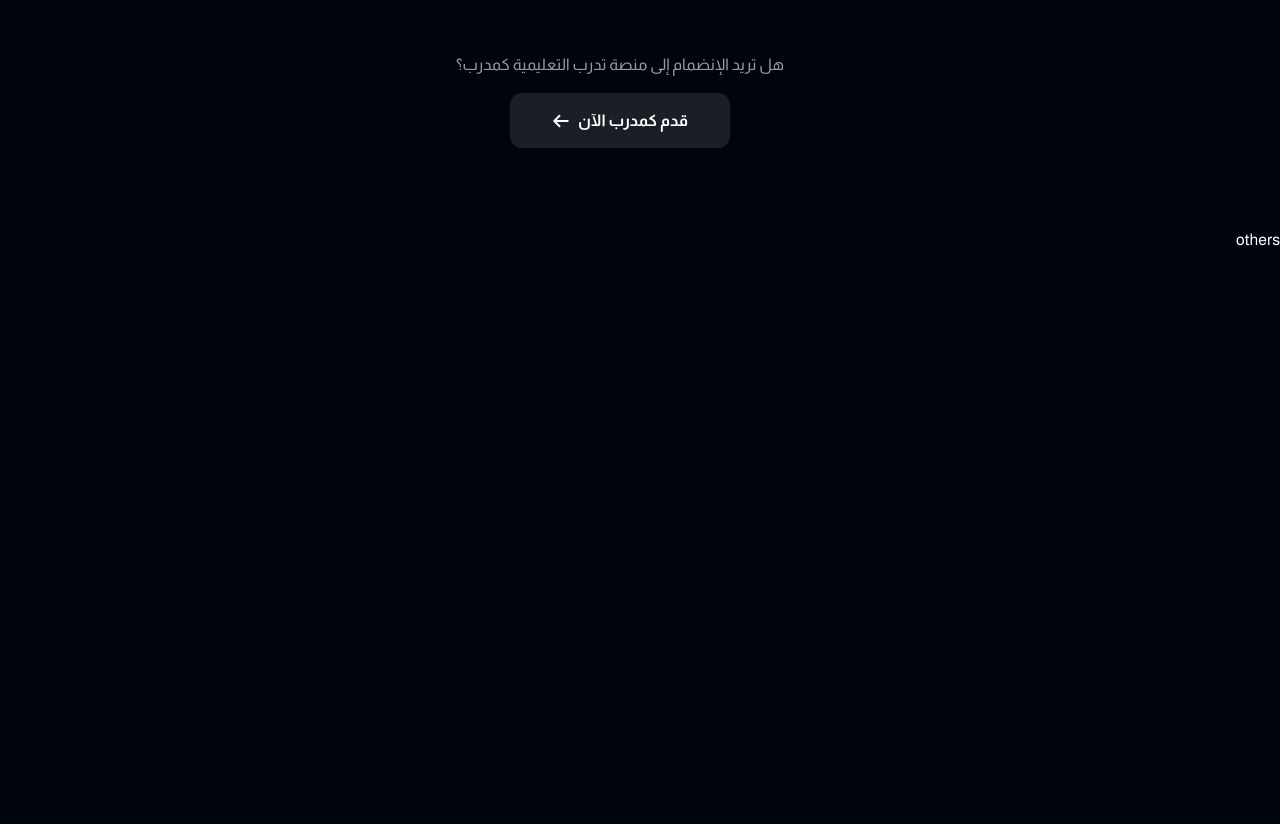
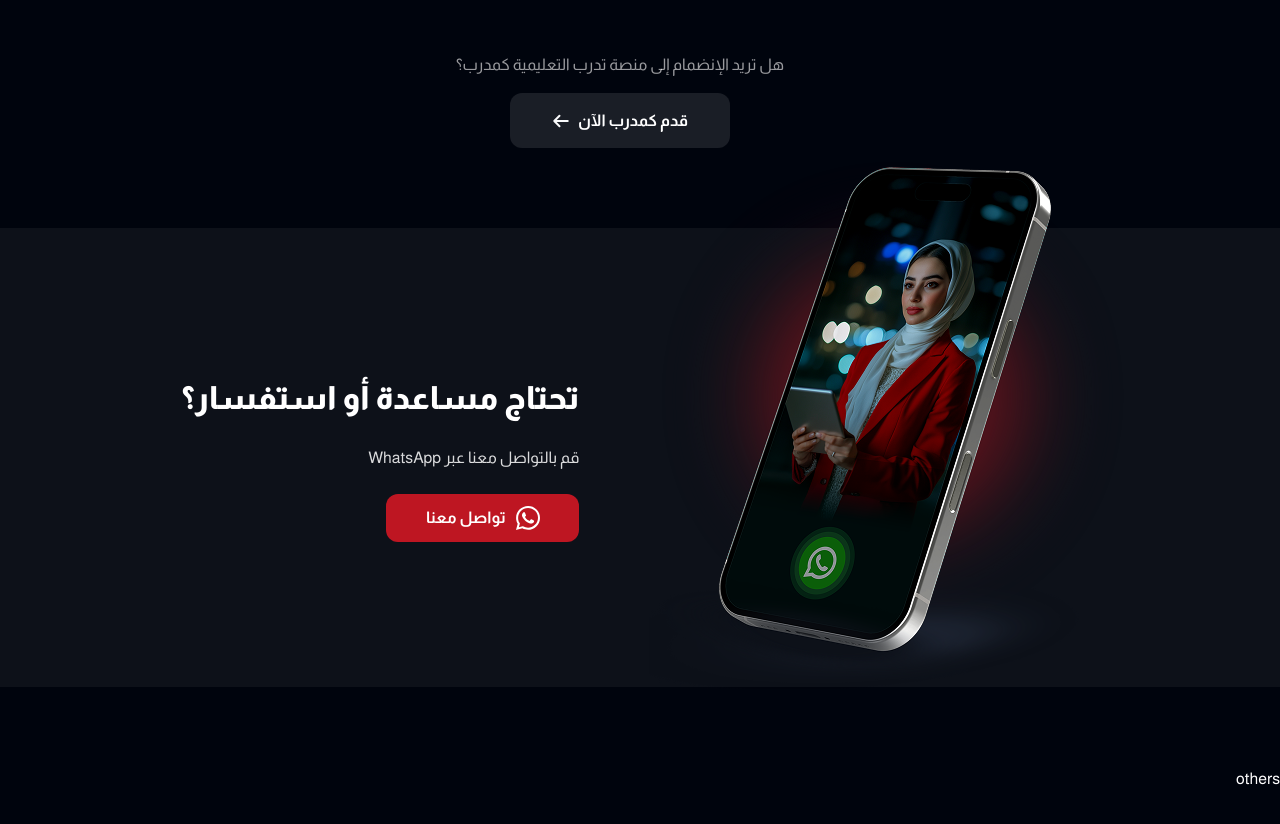
Before and after one commit to Ahmed-Sadek89/tadarab_task_31_7, a Next.js app: page / in a window 1280 px wide. Shown: the part 6940-7764 px from the top of the page. Built offline with nearby package versions, Linux system fonts and the light colour scheme.

Commit message:
feature-13/create-contact-section

```diff
--- a/app/(pages)/page.tsx
+++ b/app/(pages)/page.tsx
@@ -1,5 +1,6 @@
 import {
   BestSelling,
+  Contact,
   Countdown,
   CourseCategories,
   Discover,
@@ -31,6 +32,7 @@ export default function Home () {
       <Countdown />
       <Discover />
       <Trainers />
+      <Contact />
       <div className='h-screen'>others</div>
     </>
   )
--- /dev/null
+++ b/components/sections/contact/contact.tsx
@@ -0,0 +1,44 @@
+import Image from 'next/image'
+import Link from 'next/link'
+
+const Contact = () => {
+  return (
+    <section className='relative flex justify-center items-center bg-[#0D1119] w-full h-[459px]'>
+      <div className='items-center grid grid-cols-2'>
+        <div className='flex justify-center items-center w-full'>
+          <Image
+            src={'/contact.png'}
+            alt='contact'
+            width={519}
+            height={560}
+            className='translate-y-[-49px]'
+          />
+        </div>
+        <div className='flex justify-center items-center w-full'>
+          <div className='flex flex-col gap-y-[24px]'>
+            <h2 className='font-extrabold text-[32px]'>
+              تحتاج مساعدة أو استفسار؟
+            </h2>
+            <p className='text-[#FFFFFFD9] text-[16px]'>
+              قم بالتواصل معنا عبر WhatsApp
+            </p>
+            <Link
+              href={'#'}
+              className='flex justify-center items-center gap-[10px] bg-custom-red hover:bg-custom-black px-[40px] py-[12px] rounded-[12px] outline outline-transparent hover:outline-custom-red w-[193px] h-[48px] whitespace-nowrap transition duration-300'
+            >
+              <Image
+                src={'/whatsapp.svg'}
+                alt='whatsapp'
+                width={24}
+                height={24}
+              />
+              <span className='font-bold text-[16px]'>تواصل معنا</span>
+            </Link>
+          </div>
+        </div>
+      </div>
+    </section>
+  )
+}
+
+export default Contact
--- a/components/sections/index.ts
+++ b/components/sections/index.ts
@@ -9,3 +9,4 @@ export { default as Subscribe } from './subscribe/subscribe'
 export { default as Countdown } from './countdown/countdown'
 export { default as Discover } from './discover/discover'
 export { default as Trainers } from './trainers/trainers'
+export { default as Contact } from './contact/contact'
```
Also changed, not shown: public/contact.png (added), public/whatsapp.svg (added).
